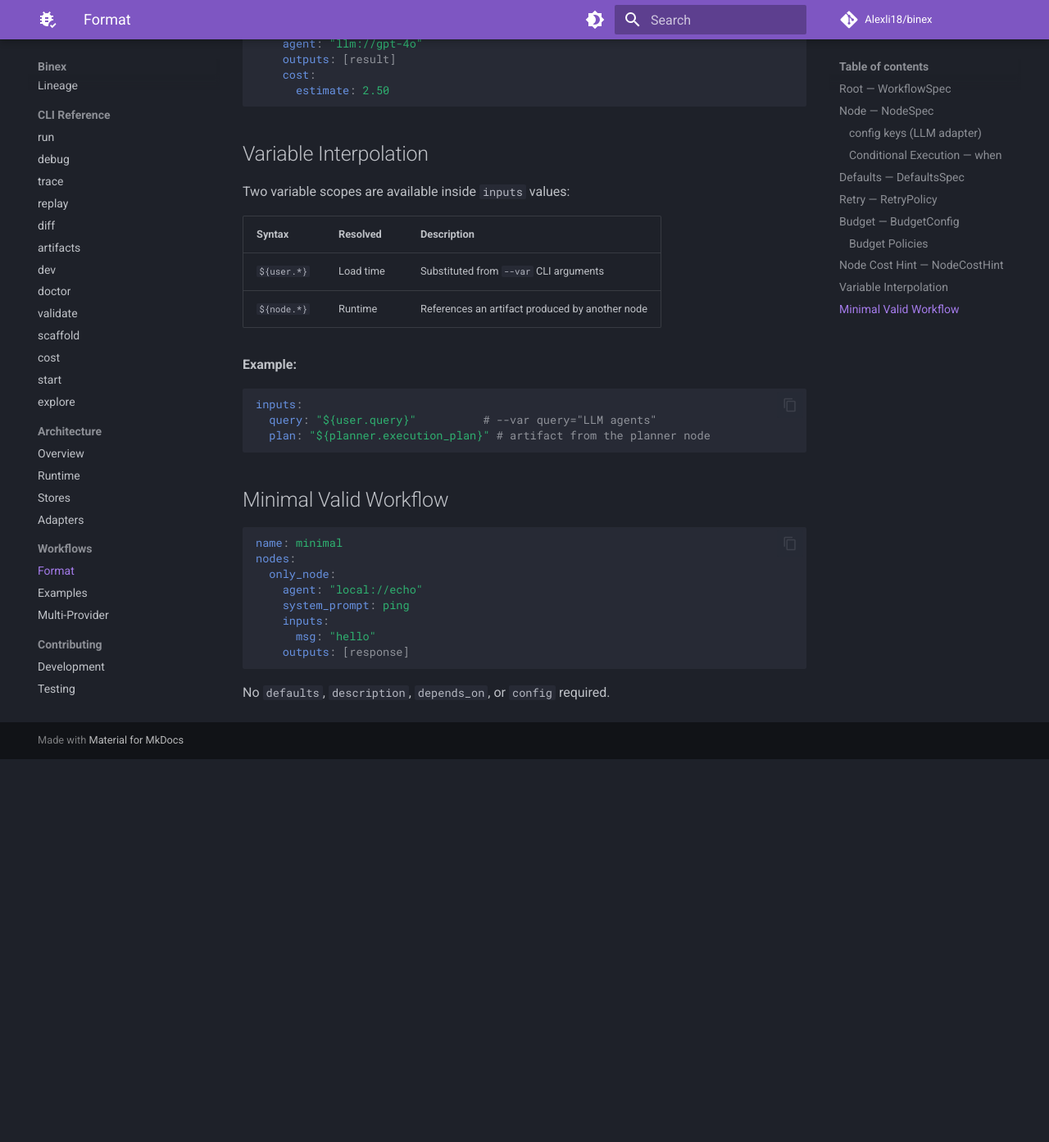
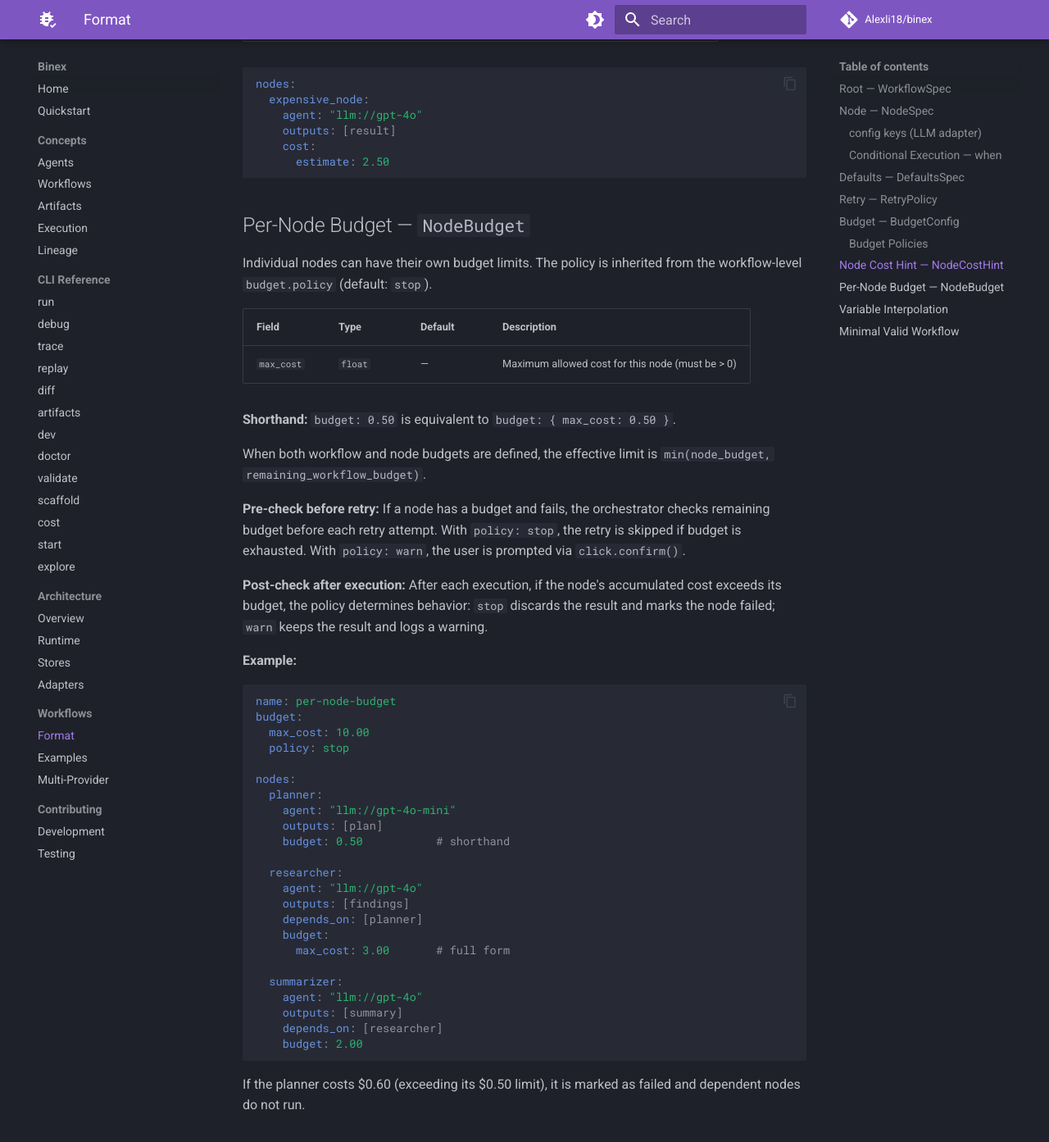
Before and after one commit to Alexli18/binex, an MkDocs documentation site: the page built from docs/workflows/format.md, in a window 1280 px wide and 1400 px high, scrolled down 4481 px. Shown: the top 1393 px of the window at 82% size. Built offline with MkDocs 1.6.1 and Material for MkDocs 9.7.7, drawn with Linux system fonts in a browser that asks for light colours; comment, search, counter and statistics services are not loaded; before the commit the page ends 5407 px from its top, so only the background shows below that; some of the changed text lies outside the part shown.

Commit message:
docs: add per-node budget documentation and examples
Co-Authored-By: Claude Opus 4.6 <noreply@anthropic.com>

````diff
--- a/docs/workflows/format.md
+++ b/docs/workflows/format.md
@@ -27,6 +27,7 @@ Complete schema reference for Binex workflow files.
 | `deadline_ms` | `int` | no | Override the default deadline for this node |
 | `when` | `str` | no | Conditional execution expression (see below) |
 | `cost` | `NodeCostHint` | no | Optional cost estimate for planning (see below) |
+| `budget` | `float` or `NodeBudget` | no | Per-node budget limit (shorthand: `budget: 0.50`, full: `budget: { max_cost: 0.50 }`) |
 
 ### `config` keys (LLM adapter)
 
@@ -128,6 +129,8 @@ nodes:
 
 If the accumulated cost exceeds $5.00 after the researcher node, the summarizer is skipped and the run status is `"over_budget"`.
 
+See the [Budget & Cost Tracking Guide](../cli/budget-guide.md) for more examples and patterns.
+
 With `--json`, the run output includes budget information:
 
 ```json
@@ -155,6 +158,52 @@ nodes:
     cost:
       estimate: 2.50
 ```
+
+## Per-Node Budget — `NodeBudget`
+
+Individual nodes can have their own budget limits. The policy is inherited from the workflow-level `budget.policy` (default: `stop`).
+
+| Field | Type | Default | Description |
+|-------|------|---------|-------------|
+| `max_cost` | `float` | — | Maximum allowed cost for this node (must be > 0) |
+
+**Shorthand:** `budget: 0.50` is equivalent to `budget: { max_cost: 0.50 }`.
+
+When both workflow and node budgets are defined, the effective limit is `min(node_budget, remaining_workflow_budget)`.
+
+**Pre-check before retry:** If a node has a budget and fails, the orchestrator checks remaining budget before each retry attempt. With `policy: stop`, the retry is skipped if budget is exhausted. With `policy: warn`, the user is prompted via `click.confirm()`.
+
+**Post-check after execution:** After each execution, if the node's accumulated cost exceeds its budget, the policy determines behavior: `stop` discards the result and marks the node failed; `warn` keeps the result and logs a warning.
+
+**Example:**
+
+```yaml
+name: per-node-budget
+budget:
+  max_cost: 10.00
+  policy: stop
+
+nodes:
+  planner:
+    agent: "llm://gpt-4o-mini"
+    outputs: [plan]
+    budget: 0.50           # shorthand
+
+  researcher:
+    agent: "llm://gpt-4o"
+    outputs: [findings]
+    depends_on: [planner]
+    budget:
+      max_cost: 3.00       # full form
+
+  summarizer:
+    agent: "llm://gpt-4o"
+    outputs: [summary]
+    depends_on: [researcher]
+    budget: 2.00
+```
+
+If the planner costs $0.60 (exceeding its $0.50 limit), it is marked as failed and dependent nodes do not run.
 
 ## Variable Interpolation
 
````
Also changed, not shown: docs/cli/budget-guide.md (added, +298 -0 lines), 1 other file.
